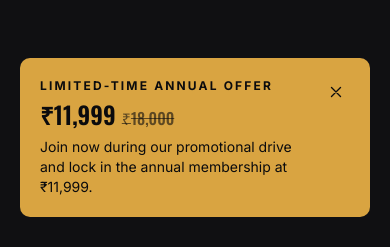
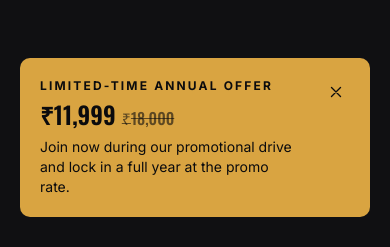
Before and after one commit to iamsiddhesh-dev/jaguar-fitness-den, a Next.js app: page / in a window 390 px wide. Shown: the part 9560-9807 px from the top of the page. Built offline with nearby package versions, Linux system fonts and the light colour scheme.

Commit message:
tune font loading to keep home lcp under the mobile budget

```diff
--- a/app/layout.tsx
+++ b/app/layout.tsx
@@ -5,16 +5,24 @@ import { SiteHeader } from '@/components/layout/site-header';
 import { SiteFooter } from '@/components/layout/site-footer';
 import { StickyMobileBar } from '@/components/layout/sticky-mobile-bar';
 
+// display: 'optional' keeps the hero H1 from re-painting on font swap — the
+// swap repaint was re-candidating LCP at font-arrival time (~4.7s on
+// throttled mobile vs the 2.5s budget). The font is preloaded, so it still
+// renders on any reasonable connection; slow first visits get the
+// size-adjusted Arial Narrow fallback instead of a late swap.
 const oswald = Oswald({
   variable: '--font-oswald',
   subsets: ['latin'],
-  display: 'swap',
+  display: 'optional',
 });
 
+// Not preloaded: Inter styles body copy, not the LCP headline, and its 48KB
+// preload was competing with the hero-critical resources on throttled mobile.
 const inter = Inter({
   variable: '--font-inter',
   subsets: ['latin'],
   display: 'swap',
+  preload: false,
 });
 
 export const metadata: Metadata = {
--- a/content/pricing.ts
+++ b/content/pricing.ts
@@ -35,8 +35,9 @@ export const promoBanner: PromoBanner = {
   priceInr: 11999,
   originalPriceInr: 18000,
   label: 'Limited-time annual offer',
-  description:
-    'Join now during our promotional drive and lock in the annual membership at ₹11,999.',
+  // No ₹ in this copy: the banner renders prices via InrPrice; a ₹ here
+  // would pull the latin-ext font subsets and regress the home LCP budget.
+  description: 'Join now during our promotional drive and lock in a full year at the promo rate.',
 };
 
 export const addOns: AddOn[] = [
```
